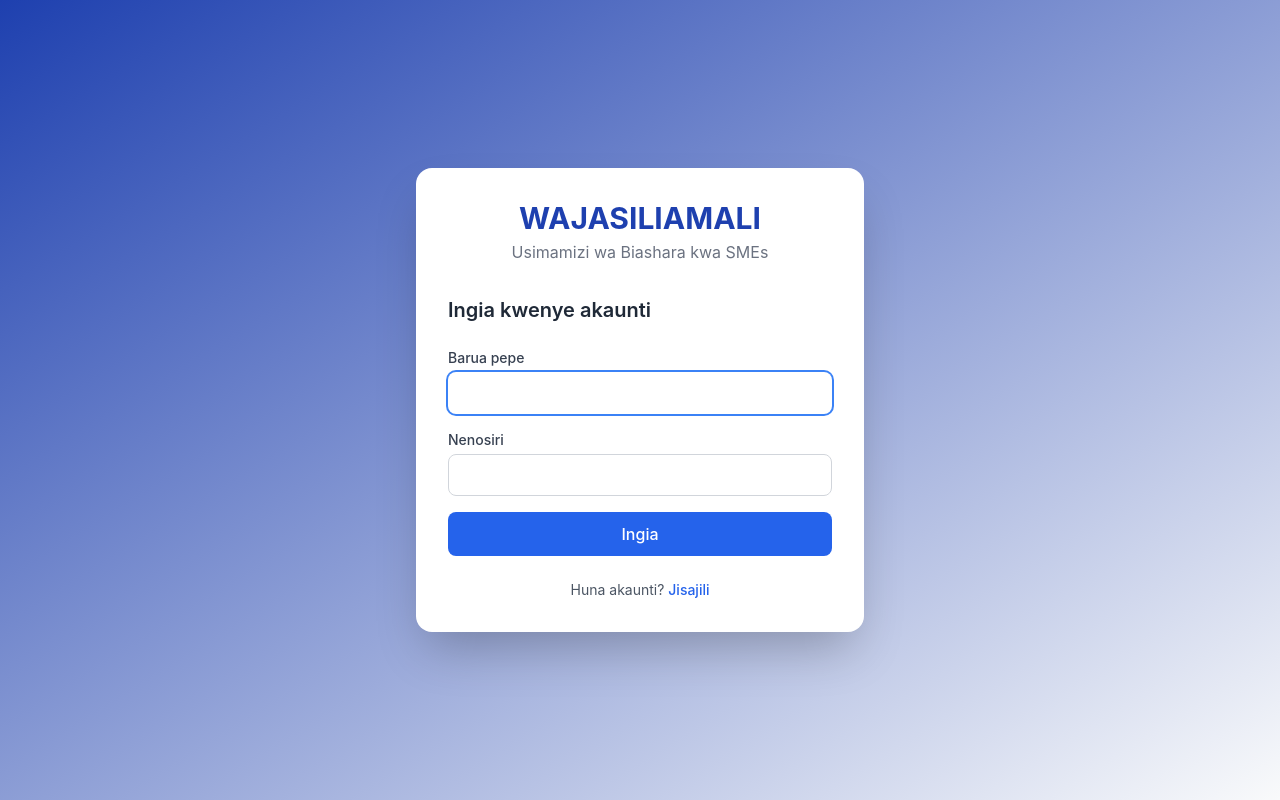
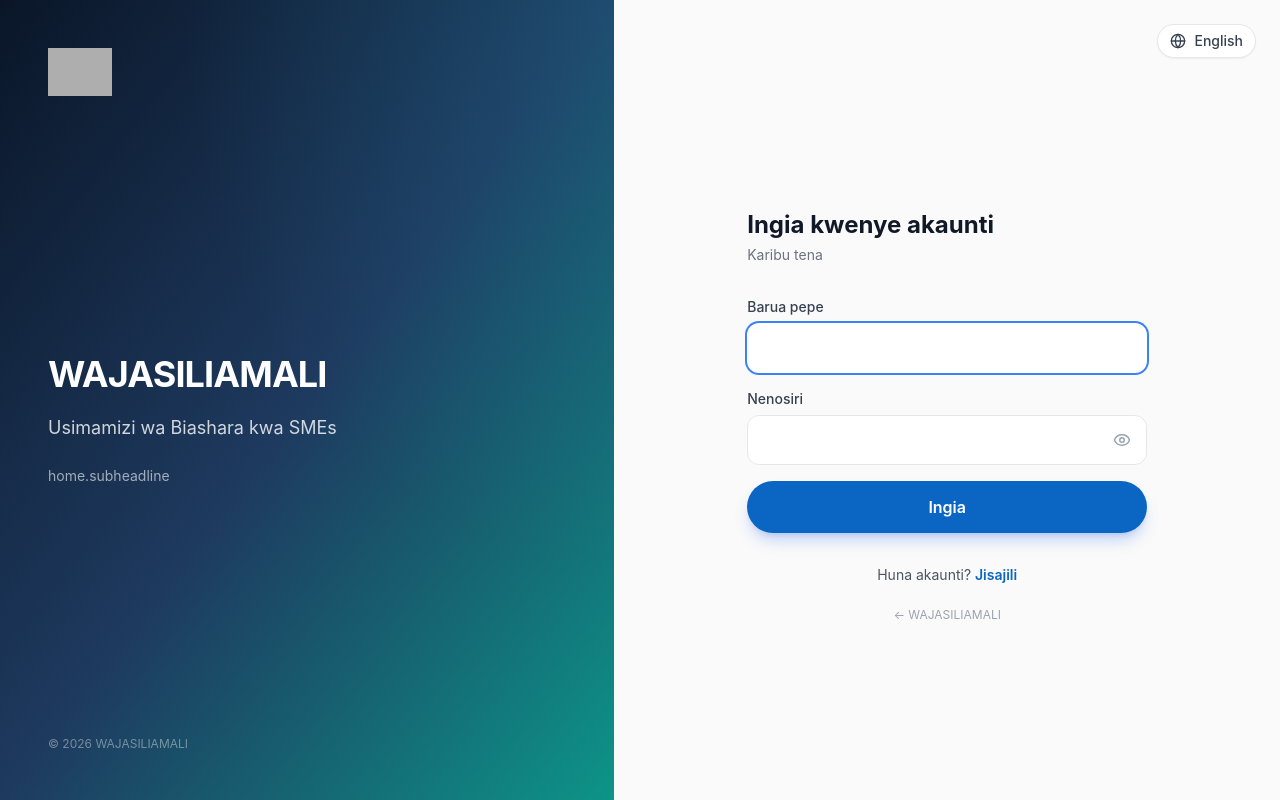
Before and after one commit to adroph2605-del/UJASILIAMAL, a React (Vite) app in the folder wajasilimali/frontend/: page /login in a window 1280 px wide. Built offline with nearby package versions, Linux system fonts and the light colour scheme; no server answers; grey boxes are pictures that could not be loaded.

Commit message:
Enhance Login component with language toggle and UI updates

```diff
--- a/wajasilimali/frontend/src/pages/Login.jsx
+++ b/wajasilimali/frontend/src/pages/Login.jsx
@@ -2,15 +2,24 @@ import { useState } from 'react';
 import { Link, useNavigate } from 'react-router-dom';
 import { useTranslation } from 'react-i18next';
 import { useAuth } from '../contexts/AuthContext';
+import { Eye, EyeOff, Globe } from 'lucide-react';
+import logo from '../assets/logo.png';
 
 export default function Login() {
-  const { t } = useTranslation();
+  const { t, i18n } = useTranslation();
   const { login } = useAuth();
   const navigate = useNavigate();
   const [email, setEmail] = useState('');
   const [password, setPassword] = useState('');
+  const [showPassword, setShowPassword] = useState(false);
   const [error, setError] = useState('');
   const [loading, setLoading] = useState(false);
+
+  const toggleLang = () => {
+    const next = i18n.language === 'sw' ? 'en' : 'sw';
+    i18n.changeLanguage(next);
+    localStorage.setItem('wajasilimali_lang', next);
+  };
 
   const handleSubmit = async (e) => {
     e.preventDefault();
@@ -18,7 +27,7 @@ export default function Login() {
     setLoading(true);
     try {
       await login(email, password);
-      navigate('/');
+      navigate('/dashboard');
     } catch (err) {
       setError(err.response?.data?.detail || t('common.error'));
     } finally {
@@ -27,27 +36,66 @@ export default function Login() {
   };
 
   return (
-    <div className="min-h-screen flex items-center justify-center bg-gradient-to-br from-primary-800 to-primary-950 px-4">
-      <div className="bg-white rounded-2xl shadow-2xl w-full max-w-md p-8">
-        <div className="text-center mb-8">
-          <h1 className="text-3xl font-bold text-primary-800">{t('app_name')}</h1>
-          <p className="text-gray-500 mt-1">{t('tagline')}</p>
+    <div className="min-h-screen flex bg-black">
+      {/* Left brand panel — Spotify/LinkedIn style */}
+      <div className="hidden lg:flex lg:w-[48%] relative overflow-hidden bg-gradient-to-br from-[#0a1628] via-[#1e3a5f] to-[#0d9488] flex-col justify-between p-12 text-white">
+        <div className="absolute inset-0 opacity-30 bg-[radial-gradient(ellipse_at_top_right,_var(--tw-gradient-stops))] from-cyan-400/40 via-transparent to-transparent" />
+        <div className="relative z-10">
+          <Link to="/" className="inline-flex items-center gap-3">
+            <img src={logo} alt="" className="h-12 w-auto object-contain brightness-110" />
+          </Link>
+        </div>
+        <div className="relative z-10 max-w-md">
+          <h1 className="text-4xl font-bold leading-tight tracking-tight mb-4">
+            {t('app_name')}
+          </h1>
+          <p className="text-lg text-white/80 leading-relaxed">{t('tagline')}</p>
+          <p className="mt-6 text-sm text-white/60">{t('home.subheadline')}</p>
+        </div>
+        <p className="relative z-10 text-xs text-white/40">
+          © {new Date().getFullYear()} {t('app_name')}
+        </p>
       </div>
 
-        <h2 className="text-xl font-semibold text-gray-800 mb-6">{t('auth.login_title')}</h2>
+      {/* Right form */}
+      <div className="flex-1 flex flex-col bg-[#fafafa] dark:bg-gray-950">
+        <div className="flex justify-end p-4 sm:p-6">
+          <button
+            type="button"
+            onClick={toggleLang}
+            className="inline-flex items-center gap-2 px-3 py-1.5 rounded-full text-sm font-medium bg-white dark:bg-gray-900 border border-gray-200 dark:border-gray-700 text-gray-700 dark:text-gray-200 hover:border-blue-400 transition shadow-sm"
+          >
+            <Globe size={16} />
+            {i18n.language === 'sw' ? 'English' : 'Kiswahili'}
+          </button>
+        </div>
+
+        <div className="flex-1 flex items-center justify-center px-4 pb-12">
+          <div className="w-full max-w-[400px]">
+            <div className="lg:hidden text-center mb-8">
+              <img src={logo} alt={t('app_name')} className="h-16 w-auto mx-auto object-contain mb-3" />
+              <p className="text-sm text-gray-500">{t('tagline')}</p>
+            </div>
+
+            <h2 className="text-2xl font-bold text-gray-900 dark:text-white mb-1">
+              {t('auth.login_title')}
+            </h2>
+            <p className="text-sm text-gray-500 mb-8">{t('auth.welcome')}</p>
 
             {error && (
-          <div className="mb-4 p-3 bg-red-50 border border-red-200 text-red-700 rounded-lg text-sm">
+              <div className="mb-4 p-3 bg-red-50 border border-red-100 text-red-700 rounded-xl text-sm">
                 {error}
               </div>
             )}
 
             <form onSubmit={handleSubmit} className="space-y-4">
               <div>
-            <label className="block text-sm font-medium text-gray-700 mb-1">{t('auth.email')}</label>
+                <label className="block text-sm font-medium text-gray-700 dark:text-gray-300 mb-1.5">
+                  {t('auth.email')}
+                </label>
                 <input
                   type="email"
-              className="input-field"
+                  className="w-full px-4 py-3 rounded-xl border border-gray-200 dark:border-gray-700 bg-white dark:bg-gray-900 focus:outline-none focus:ring-2 focus:ring-blue-500 focus:border-transparent transition"
                   value={email}
                   onChange={(e) => setEmail(e.target.value)}
                   required
@@ -55,28 +103,50 @@ export default function Login() {
                 />
               </div>
               <div>
-            <label className="block text-sm font-medium text-gray-700 mb-1">{t('auth.password')}</label>
+                <label className="block text-sm font-medium text-gray-700 dark:text-gray-300 mb-1.5">
+                  {t('auth.password')}
+                </label>
+                <div className="relative">
                   <input
-              type="password"
-              className="input-field"
+                    type={showPassword ? 'text' : 'password'}
+                    className="w-full px-4 py-3 pr-11 rounded-xl border border-gray-200 dark:border-gray-700 bg-white dark:bg-gray-900 focus:outline-none focus:ring-2 focus:ring-blue-500 focus:border-transparent transition"
                     value={password}
                     onChange={(e) => setPassword(e.target.value)}
                     required
                     minLength={6}
                   />
+                  <button
+                    type="button"
+                    onClick={() => setShowPassword(!showPassword)}
+                    className="absolute right-3 top-1/2 -translate-y-1/2 text-gray-400 hover:text-gray-600 p-1"
+                  >
+                    {showPassword ? <EyeOff size={18} /> : <Eye size={18} />}
+                  </button>
                 </div>
-          <button type="submit" className="btn-primary w-full py-2.5" disabled={loading}>
+              </div>
+              <button
+                type="submit"
+                disabled={loading}
+                className="w-full py-3.5 rounded-full bg-[#0a66c2] hover:bg-[#004182] text-white font-semibold text-base shadow-lg shadow-blue-600/25 transition disabled:opacity-50"
+              >
                 {loading ? t('common.loading') : t('auth.login_btn')}
               </button>
             </form>
 
-        <p className="mt-6 text-center text-sm text-gray-600">
+            <p className="mt-8 text-center text-sm text-gray-600 dark:text-gray-400">
               {t('auth.no_account')}{' '}
-          <Link to="/register" className="text-primary-600 font-medium hover:underline">
+              <Link to="/register" className="text-[#0a66c2] font-semibold hover:underline">
                 {t('auth.register_btn')}
+              </Link>
+            </p>
+            <p className="mt-4 text-center">
+              <Link to="/" className="text-xs text-gray-400 hover:text-gray-600">
+                ← {t('app_name')}
               </Link>
             </p>
           </div>
         </div>
+      </div>
+    </div>
   );
 }
```
Lines whose indentation alone changed are shown as unchanged.
